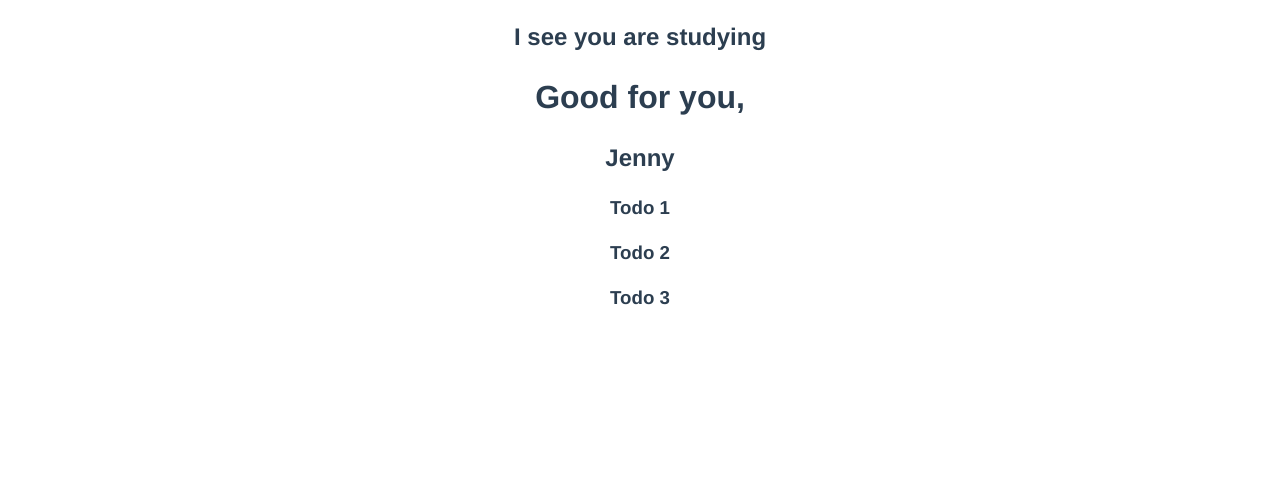
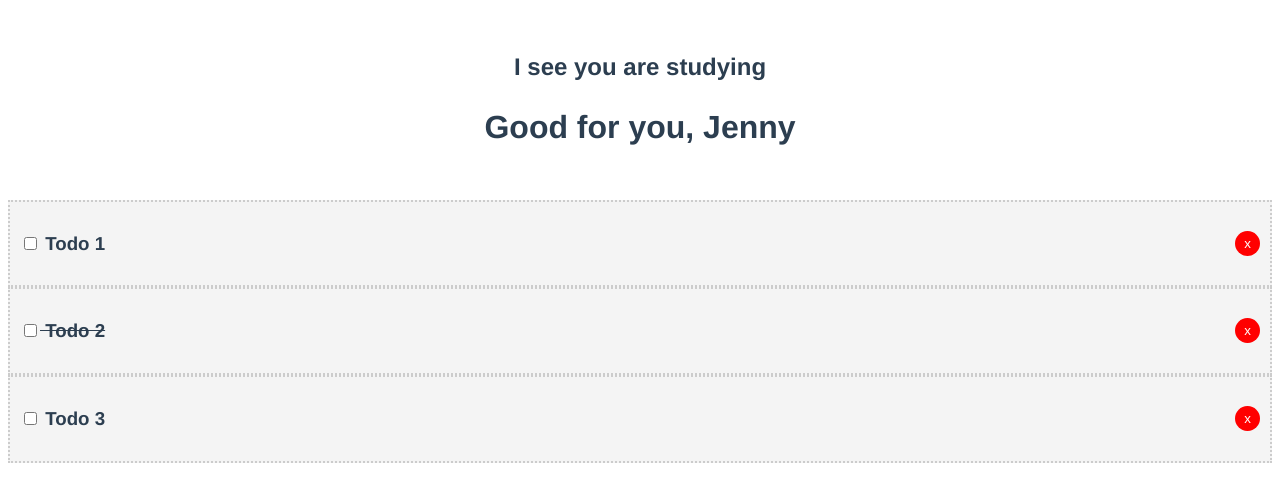
Before and after one commit to aegerita/ProductibiliBuddy, a Vue app: page / in a window 1280 px wide. Shown: the top 502 px of the page. Built offline with nearby package versions, Linux system fonts and the light colour scheme.

Commit message:
delete, strike though, header

```diff
--- a/src/App.vue
+++ b/src/App.vue
@@ -1,28 +1,26 @@
 <template>
   <div id="app">
-    <h2>I see you are studying</h2>
-    <HelloWorld msg="Good for you, "/>
-    <h2>{{name}}</h2>
+    <Header v-bind:name="name"></Header>
     <!-- the todos data is shared to the Todos.vue by binding -->
-    <Todos v-bind:todos="todos"></Todos>
+    <Todos v-bind:todos="todosData" v-on:del-todo="deleteTodo"></Todos>
   </div>
 </template>
 
 <script>
-import HelloWorld from './components/HelloWorld.vue'
 import Todos from './components/Todos.vue'
+import Header from "./layout/header.vue";
 
 export default {
   name: 'App',
   components: {
-    HelloWorld,
-    Todos
+    Todos,
+    Header
   },
   // store things and variables and stuffs
   data() {
     return {
       name: "Jenny",
-      todos: [
+      todosData: [
         {
           id: 1,
           title: "Todo 1",
@@ -40,6 +38,13 @@ export default {
         }
       ]
     }
+  },
+  // don't know back end and database, stay here upon refresh for now
+  methods: {
+    deleteTodo(id) {
+      console.log("delete this item somehow "+id, id);
+      this.todosData = this.todosData.filter(todo => todo.id !== id);
+    }
   }
 }
 </script>
@@ -47,8 +52,8 @@ export default {
 <style>
   #app {
     font-family: AvenAir, Helvetica, Arial, sans-serif;
-    text-align: center;
     color: #2c3e50;
     line-height: 1.4;
+    text-align: center;
   }
 </style>
--- a/src/components/HelloWorld.vue
+++ b/src/components/HelloWorld.vue
@@ -1,6 +1,6 @@
 <template>
   <div class="hello">
-    <h1>{{ msg }}</h1>
+    <h1>{{ msg + name }}</h1>
     <!-- do whatever hard coded html in this div -->
   </div>
 </template>
@@ -9,15 +9,8 @@
 export default {
   name: 'HelloWorld',
   props: {
-    msg: String
+    msg: String,
+    name: String
   }
 }
 </script>
-
-<!-- Add "scoped" attribute to limit CSS to this component only -->
-<!-- just css for this component -->
-<style scoped>
-h3 {
-  margin: 40px 0 0;
-}
-</style>
--- /dev/null
+++ b/src/components/Todoitem.vue
@@ -0,0 +1,46 @@
+<template>
+    <!-- class complete when then the todo.completed is true -->
+    <div class="todo-item" v-bind:class="{'is-complete':todo.completed}">
+        <h3>
+            <!-- checkbox method -->
+            <input type="checkbox" v-on:change="markComplete">
+            {{todo.title}}
+            <!-- send event -->
+            <button @click="$emit('del-todo')"
+            class="del">x</button>
+        </h3>
+    </div>
+</template>
+
+<script>
+export default {
+    name: "Todoitem",
+    props: ["todo"],
+    methods: {
+        markComplete() {
+            console.log("the checkbox is clicked!");
+            this.todo.completed = !this.todo.completed;
+        }
+    }
+}
+</script>
+
+<style scoped>
+    .todo-item {
+        background: #f4f4f4;
+        padding: 10px;
+        border: 2px #cccccc dotted;
+    }
+    .is-complete {
+        text-decoration: line-through;
+    }
+    .del {
+        background: red;
+        color: white;
+        cursor: pointer;
+        float: right;
+        border: none;
+        padding: 5px 9px;
+        border-radius: 50%;
+    }
+</style>
--- a/src/components/Todos.vue
+++ b/src/components/Todos.vue
@@ -2,19 +2,29 @@
     <div>
         <!-- A for loop for todos array in props -->
         <!-- there must be a unique key -->
-        <div v-bind:key="todo.id" v-for="todo in todos">
-            <h3>{{todo.title}}</h3>
+        <div v-bind:key="todoData.id" v-for="todoData in todos">
+            <!-- <h3>{{todoData.title}}</h3> -->
+            <!-- the todo in for loop, goes to item props-->
+            <!-- send event again to app -->
+            <Todoitem v-bind:todo="todoData" v-on:del-todo="$emit('del-todo', todoData.id)"></Todoitem>
         </div>
     </div>
 </template>
 
 <script>
+import Todoitem from './Todoitem.vue'
+
 export default {
     name: "Todos",
-    props: ["todos"]
+    props: ["todos"],
+    components: {
+        Todoitem
+    }
 }
 </script>
 
 <style scoped>
-
+    * {
+        text-align: start;
+    }
 </style>
--- /dev/null
+++ b/src/layout/header.vue
@@ -0,0 +1,26 @@
+<template>
+    <header class="header">
+        <h2>I see you are studying</h2>
+        <HelloWorld msg="Good for you, " :name="name"/>
+    </header>
+</template>
+
+<script>
+import HelloWorld from "../components/HelloWorld.vue";
+
+export default {
+    name: "Header",
+    props: ["name"],
+    components:{
+        HelloWorld
+    }
+}
+</script>
+
+<!-- Add "scoped" attribute to limit CSS to this component only -->
+<!-- just css for this component -->
+<style scoped>
+header {
+  margin: 50px;
+}
+</style>
```
